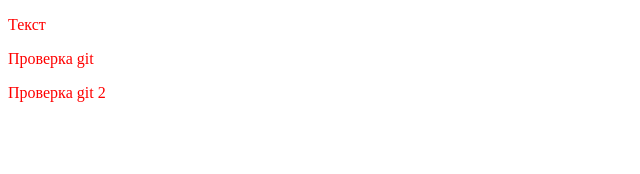
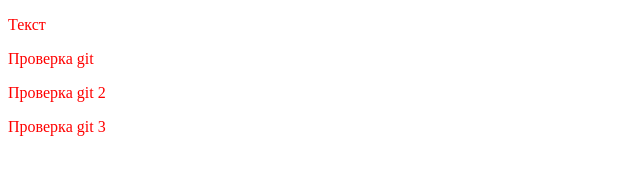
Before and after one commit to Dmitriy8413/gitreact, a plain HTML site: page index.html in a window 1280 px wide. Shown: the whole page, without its empty margins (0-640 px from the left). Drawn offline with Linux system fonts and the light colour scheme.

Commit message:
Коммит 3

```diff
--- a/index.html
+++ b/index.html
@@ -12,6 +12,7 @@
     <p>Текст</p>
     <p>Проверка git</p>
     <p>Проверка git 2</p>
+    <p>Проверка git 3</p>
 </body>
 
 </html>
```
